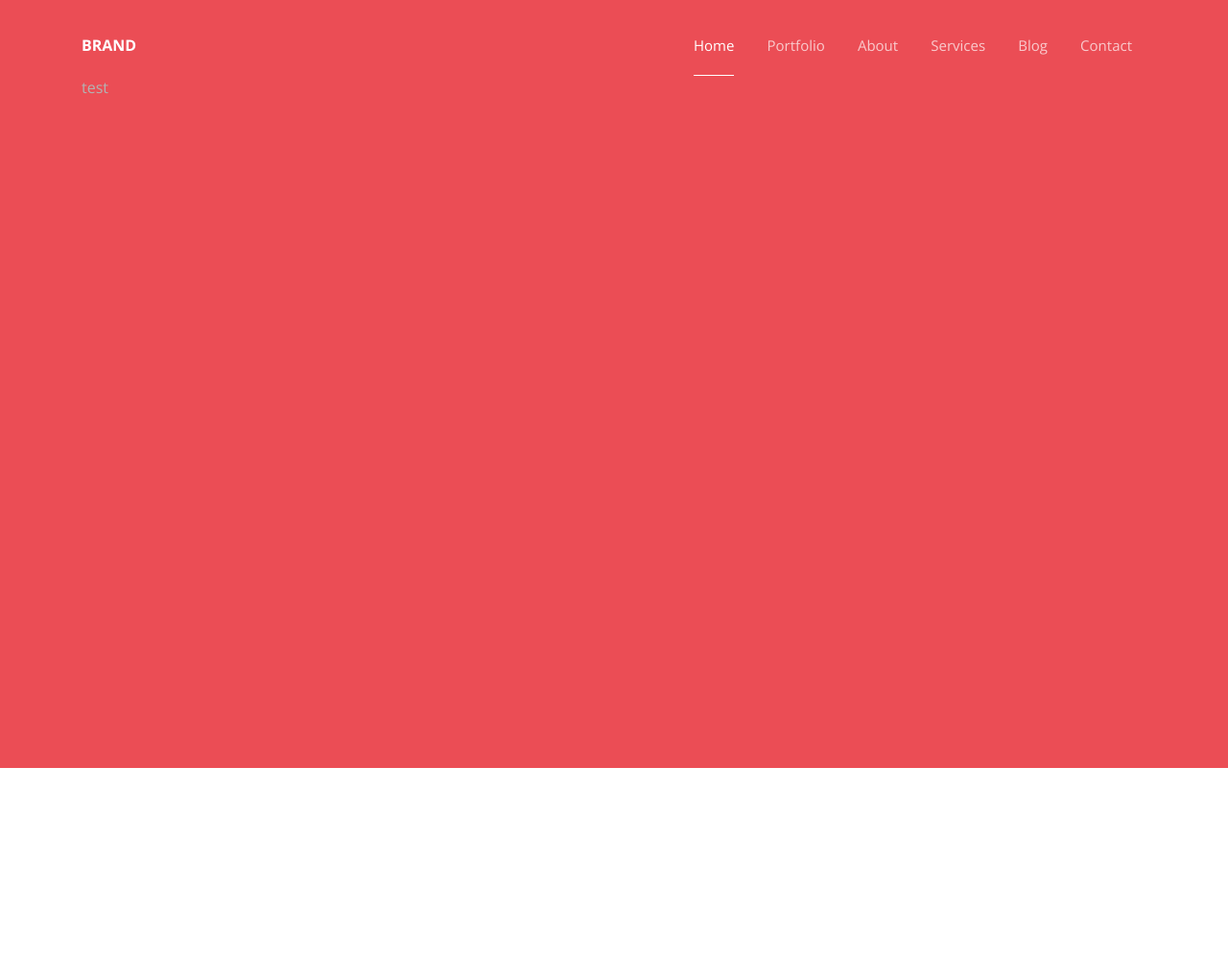
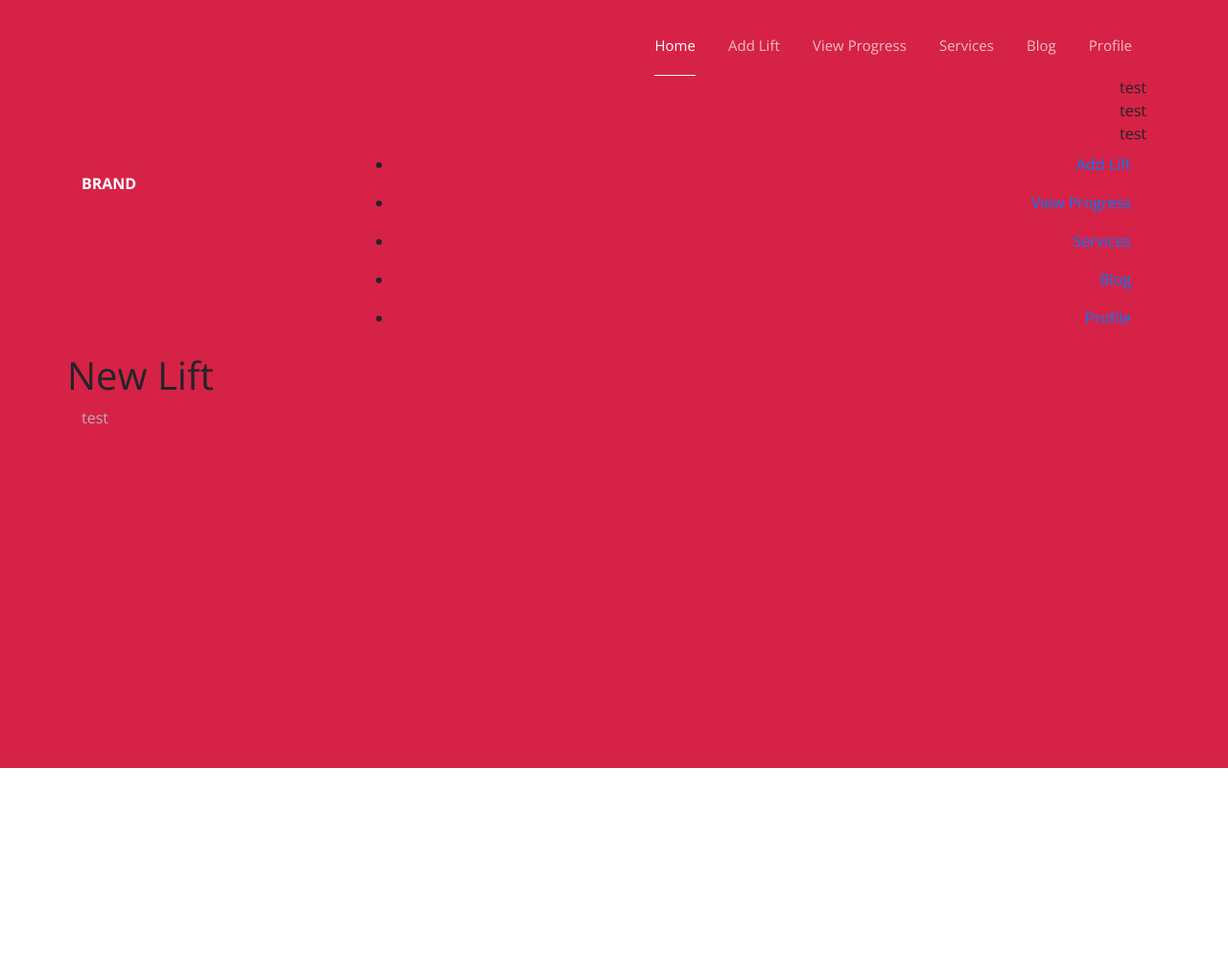
Before and after one commit to Jgilmartin/WorkoutTrackerWebApp, a Flask app: page /managelifts in a window 1280 px wide. Shown: the top 999 px of the page at 96% size. Run offline with Flask 2, Linux system fonts and the light colour scheme; some libraries are stand-ins or nearby versions.

Commit message:
css update

```diff
--- a/app/static/styles/css/style.css
+++ b/app/static/styles/css/style.css
@@ -39,7 +39,7 @@ a {
 .hero {
   height: 100vh;
   width: 100%;
-  background: #eb4d55; }
+  background: #D62246; }
 
 .site-navbar {
   margin-bottom: 0px;
@@ -75,7 +75,7 @@ a {
     padding: 0;
     margin-bottom: 0; }
     .site-navbar .site-navigation .site-menu .active {
-      color: #eb4d55 !important; }
+      color: #D62246 !important; }
     .site-navbar .site-navigation .site-menu a {
       text-decoration: none !important;
       display: inline-block; }
@@ -137,7 +137,7 @@ a {
         top: 100%;
         position: absolute;
         text-align: left;
-        border-top: 2px solid #eb4d55;
+        border-top: 2px solid #D62246;
         -webkit-box-shadow: 0 2px 10px -2px rgba(0, 0, 0, 0.1);
         box-shadow: 0 2px 10px -2px rgba(0, 0, 0, 0.1);
         padding: 0px 0;
@@ -172,7 +172,7 @@ a {
           transition: 0s all;
           color: #000 !important; }
           .site-navbar .site-navigation .site-menu .has-children .dropdown a.active {
-            color: #eb4d55 !important;
+            color: #D62246 !important;
             background: #f8f9fa; }
         .site-navbar .site-navigation .site-menu .has-children .dropdown > li {
           list-style: none;
@@ -195,7 +195,7 @@ a {
             background: #f8f9fa;
             color: #ced4da; }
       .site-navbar .site-navigation .site-menu .has-children:hover > a, .site-navbar .site-navigation .site-menu .has-children:focus > a, .site-navbar .site-navigation .site-menu .has-children:active > a {
-        color: #eb4d55; }
+        color: #D62246; }
       .site-navbar .site-navigation .site-menu .has-children:hover, .site-navbar .site-navigation .site-menu .has-children:focus, .site-navbar .site-navigation .site-menu .has-children:active {
         cursor: pointer; }
         .site-navbar .site-navigation .site-menu .has-children:hover > .dropdown, .site-navbar .site-navigation .site-menu .has-children:focus > .dropdown, .site-navbar .site-navigation .site-menu .has-children:active > .dropdown {
@@ -275,14 +275,14 @@ a {
       position: relative;
       color: #212529; }
       .site-mobile-menu .site-nav-wrap a:hover {
-        color: #eb4d55; }
+        color: #D62246; }
     .site-mobile-menu .site-nav-wrap li {
       position: relative;
       display: block; }
       .site-mobile-menu .site-nav-wrap li .nav-link.active {
-        color: #eb4d55; }
+        color: #D62246; }
       .site-mobile-menu .site-nav-wrap li.active > a {
-        color: #eb4d55; }
+        color: #D62246; }
     .site-mobile-menu .site-nav-wrap .arrow-collapse {
       position: absolute;
       right: 0px;
@@ -369,11 +369,11 @@ a {
     -webkit-box-shadow: 4px 0 20px -5px rgba(0, 0, 0, 0.2);
     box-shadow: 4px 0 20px -5px rgba(0, 0, 0, 0.2); }
     .sticky-wrapper.is-sticky .site-navbar .site-logo a {
-      color: #eb4d55; }
+      color: #D62246; }
     .sticky-wrapper.is-sticky .site-navbar ul li a {
       color: #000 !important; }
       .sticky-wrapper.is-sticky .site-navbar ul li a.active {
-        color: #eb4d55 !important; }
+        color: #D62246 !important; }
   .sticky-wrapper .shrink {
     padding-top: 0px !important;
     padding-bottom: 0px !important; }
@@ -381,3 +381,8 @@ a {
       .sticky-wrapper .shrink {
         padding-top: 30px !important;
         padding-bottom: 30px !important; } }
+
+@media only screen and (max-width: 600px) {
+  header nav {
+    display: none;
+  }
--- a/app/templates/managelifts.html
+++ b/app/templates/managelifts.html
@@ -16,7 +16,7 @@
     <!-- Style -->
     <link rel="stylesheet" href="{{ url_for('static', filename='styles/css/style.css') }}">
 
-    <title>Website Menu #2</title>
+    <title>Manage Lifts</title>
   </head>
   <body>
 
@@ -52,16 +52,29 @@
               <nav class="site-navigation text-right ml-auto d-none d-lg-block" role="navigation">
                 <ul class="site-menu main-menu js-clone-nav ml-auto ">
                   <li class="active"><a href="#" class="nav-link">Home</a></li>
-                  <li><a href="#" class="nav-link">Portfolio</a></li>
-                  <li><a href="#" class="nav-link">About</a></li>
+                  <li><a href="#" class="nav-link">Add Lift</a></li>
+                  <li><a href="#" class="nav-link">View Progress</a></li>
                   <li><a href="#" class="nav-link">Services</a></li>
                   <li><a href="#" class="nav-link">Blog</a></li>
-                  <li><a href="#" class="nav-link">Contact</a></li>
+                  <li><a href="#" class="nav-link">Profile</a></li>
                 </ul>
               </nav>
+              <div id="hamburger icon">
+                <div class="bar1">test</div>
+                <div class="bar2">test</div>
+                <div class="bar3">test</div>
+                <ul class="mobile-menu">
+                  <li><a href="#" class="nav-link">Add Lift</a></li>
+                  <li><a href="#" class="nav-link">View Progress</a></li>
+                  <li><a href="#" class="nav-link">Services</a></li>
+                  <li><a href="#" class="nav-link">Blog</a></li>
+                  <li><a href="#" class="nav-link">Profile</a></li>
+                </ul>
+
+              </div>
             </div>
 
-
+            <h1>New Lift</h1>
           </div>
           <p class = "">test</p>
         </div>
```
Also changed, not shown: app/templates/profile.html (added).
